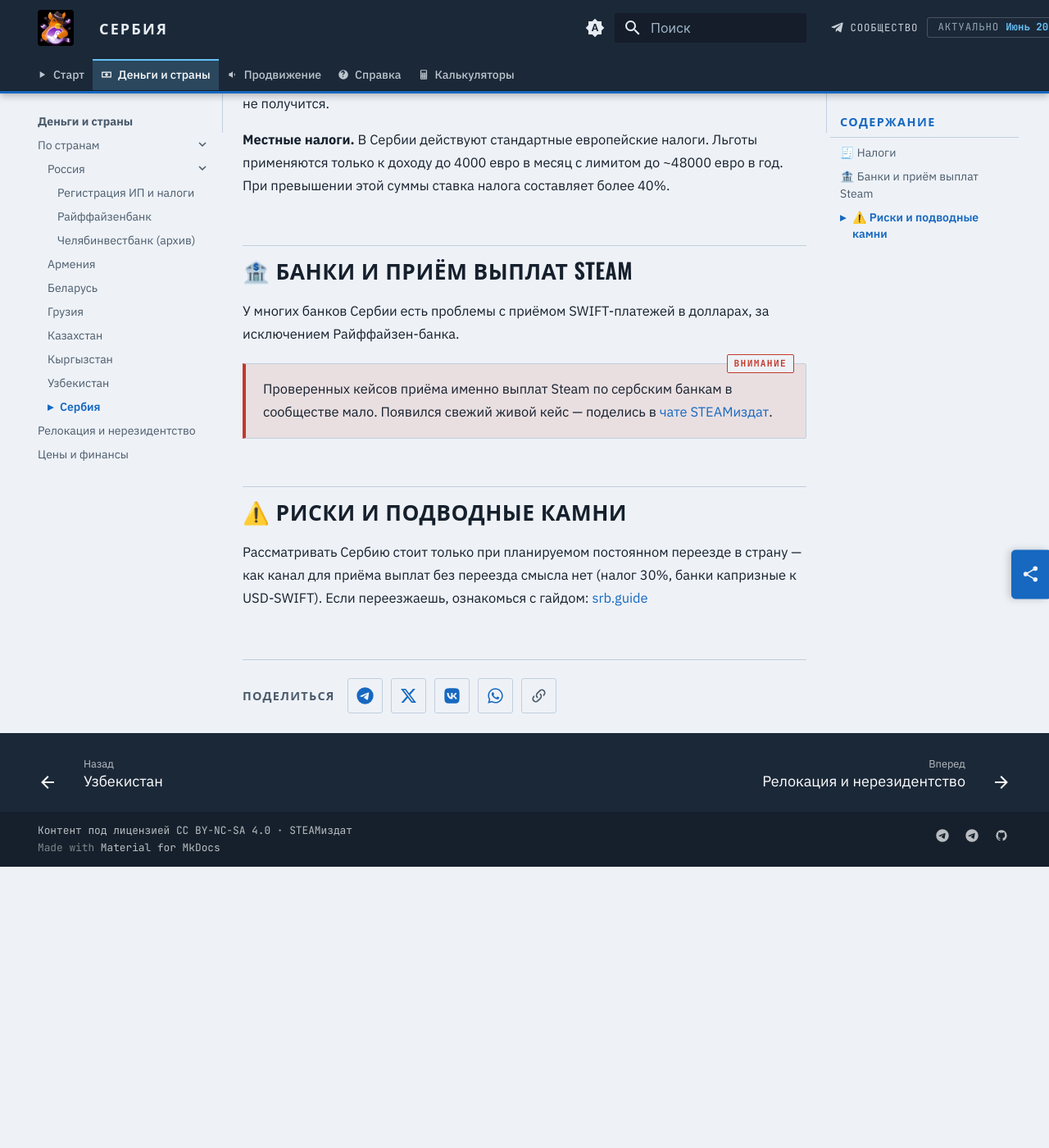
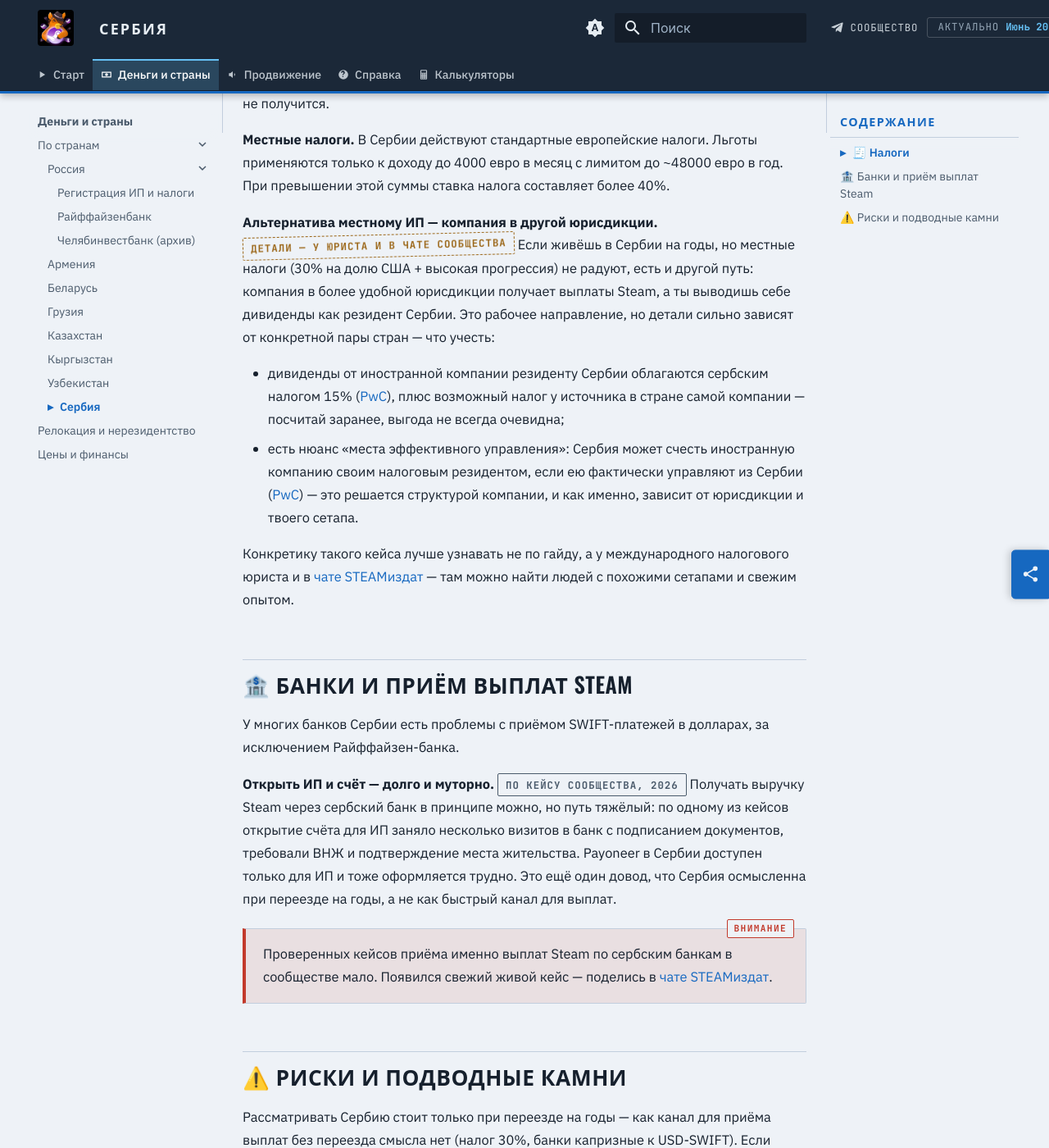
Before and after one commit to steam-izdat/steam-izdat.github.io, an MkDocs documentation site: the page built from docs/03-other-countries/serbia.md, in a window 1280 px wide and 1400 px high, scrolled down 546 px. Shown: the whole window at 82% size. Built offline with MkDocs 1.6.1 and Material for MkDocs 9.7.7, drawn with Linux system fonts in a browser that asks for light colours; before the commit the page ends 1603 px from its top, so only the background shows below that; some of the changed text lies outside the part shown.

Commit message:
Сербия: «переезд на годы» + блок про компанию в другой юрисдикции и вывод дивидендами (15%, место эффективного управления), детали — к юристу и в чат

```diff
--- a/docs/03-other-countries/serbia.md
+++ b/docs/03-other-countries/serbia.md
@@ -6,7 +6,7 @@
 
 <div class="cl cl-note" markdown>
 
-**Кому подходит.** Только при реальном переезде. У Сербии нет договора с США → налог с продаж в США 30% (как у РФ), налоговой выгоды нет. USD-SWIFT из сербских банков проводит в основном Райффайзен.
+**Кому подходит.** Осмысленно только при переезде на годы. У Сербии нет договора с США → налог с продаж в США 30% (как у РФ), прямой налоговой выгоды нет. USD-SWIFT из сербских банков проводит в основном Райффайзен.
 
 </div>
 
@@ -16,9 +16,18 @@
 
 **Местные налоги.** В Сербии действуют стандартные европейские налоги. Льготы применяются только к доходу до 4000 евро в месяц с лимитом до ~48000 евро в год. При превышении этой суммы ставка налога составляет более 40%.
 
+**Альтернатива местному ИП — компания в другой юрисдикции.** <span class="stamp stamp--check">детали — у юриста и в чате сообщества</span> Если живёшь в Сербии на годы, но местные налоги (30% на долю США + высокая прогрессия) не радуют, есть и другой путь: компания в более удобной юрисдикции получает выплаты Steam, а ты выводишь себе дивиденды как резидент Сербии. Это рабочее направление, но детали сильно зависят от конкретной пары стран — что учесть:
+
+- дивиденды от иностранной компании резиденту Сербии облагаются сербским налогом 15% ([PwC](https://taxsummaries.pwc.com/serbia/individual/income-determination)), плюс возможный налог у источника в стране самой компании — посчитай заранее, выгода не всегда очевидна;
+- есть нюанс «места эффективного управления»: Сербия может счесть иностранную компанию своим налоговым резидентом, если ею фактически управляют из Сербии ([PwC](https://taxsummaries.pwc.com/serbia/corporate/corporate-residence)) — это решается структурой компании, и как именно, зависит от юрисдикции и твоего сетапа.
+
+Конкретику такого кейса лучше узнавать не по гайду, а у международного налогового юриста и в [чате STEAMиздат](https://t.me/+qWcZc4g1arRhMGY6) — там можно найти людей с похожими сетапами и свежим опытом.
+
 ## 🏦 Банки и приём выплат Steam
 
 У многих банков Сербии есть проблемы с приёмом SWIFT-платежей в долларах, за исключением Райффайзен-банка.
+
+**Открыть ИП и счёт — долго и муторно.** <span class="stamp stamp--date">по кейсу сообщества, 2026</span> Получать выручку Steam через сербский банк в принципе можно, но путь тяжёлый: по одному из кейсов открытие счёта для ИП заняло несколько визитов в банк с подписанием документов, требовали ВНЖ и подтверждение места жительства. Payoneer в Сербии доступен только для ИП и тоже оформляется трудно. Это ещё один довод, что Сербия осмысленна при переезде на годы, а не как быстрый канал для выплат.
 
 <div class="cl cl-warn" markdown>
 
@@ -28,4 +37,4 @@
 
 ## ⚠️ Риски и подводные камни
 
-Рассматривать Сербию стоит только при планируемом постоянном переезде в страну — как канал для приёма выплат без переезда смысла нет (налог 30%, банки капризные к USD-SWIFT). Если переезжаешь, ознакомься с гайдом: [srb.guide](https://www.srb.guide/)
+Рассматривать Сербию стоит только при переезде на годы — как канал для приёма выплат без переезда смысла нет (налог 30%, банки капризные к USD-SWIFT). Если местные налоги не радуют, но переезжаешь именно сюда — смотри выше про вариант с компанией в другой юрисдикции, а детали и живые кейсы ищи у юриста и в [чате STEAMиздат](https://t.me/+qWcZc4g1arRhMGY6). Если переезжаешь, ознакомься с гайдом: [srb.guide](https://www.srb.guide/)
```
